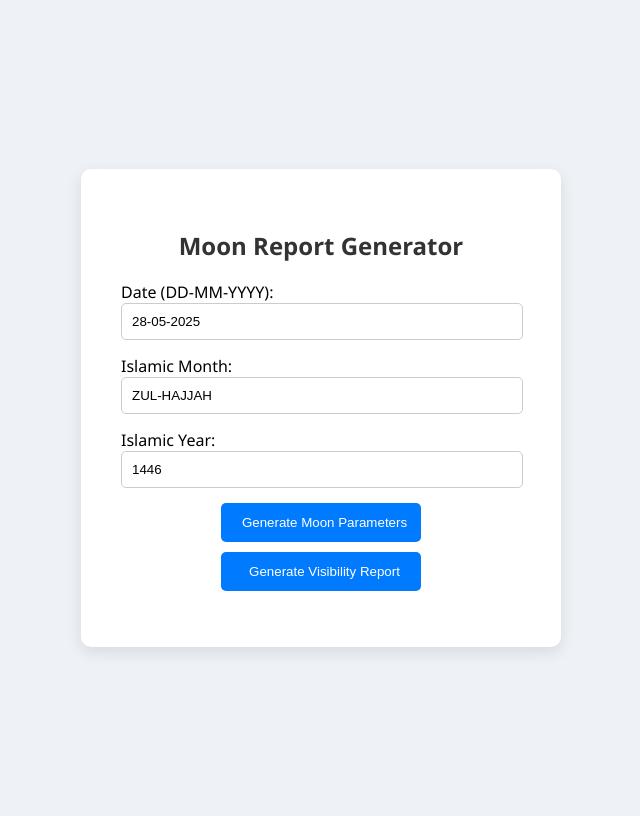
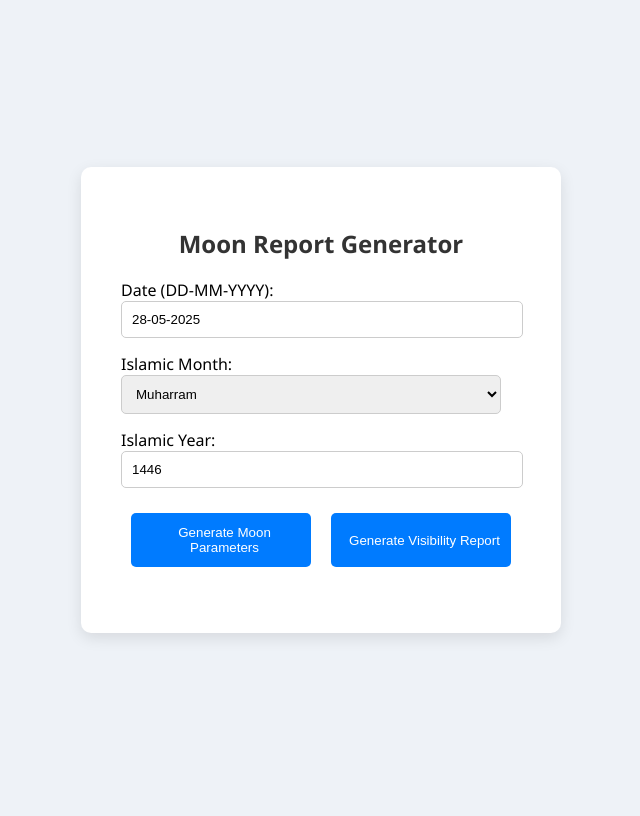
Before and after one commit to yasir13001/AI_Moon_Visibilty_Reporting, a FastAPI app: page / in a window 1280 px wide. Shown: the whole page, without its empty margins (319-959 px from the left). After the commit the page ends 638 px from the top, so only its background shows below. Run offline with FastAPI, Linux system fonts and the light colour scheme.

Commit message:
feat(form): update islamic months field into select field

```diff
--- a/src/main.py
+++ b/src/main.py
@@ -13,6 +13,21 @@
 
 
 all_data_df = pd.DataFrame()
+
+ISLAMIC_MONTHS: list[str] = [
+    "Muharram",
+    "Safar",
+    "Rabi-al-Awwal",
+    "Rabi-al-Thani",
+    "Jumada-al-Awwal",
+    "Jumada-al-Thani",
+    "Rajab",
+    "Sha-ban",
+    "Ramadan",
+    "Shawwal",
+    "Dhu-al-Qadah",
+    "Dhu-al-Hijjah",
+]
 
 
 def load_files(path):
@@ -48,7 +63,9 @@
 
 @app.get("/", response_class=HTMLResponse)
 async def root(request: Request):
-    return templates.TemplateResponse(request=request, name="index.html")
+    return templates.TemplateResponse(
+        request=request, name="index.html", context={"islamic_months": ISLAMIC_MONTHS}
+    )
 
 
 @app.post("/generate-moon-parameters/")
--- a/src/pdf_gene.py
+++ b/src/pdf_gene.py
@@ -129,7 +129,7 @@
         return df
 
     def calculate(self):
-        # Use the pre-loaded dataframe
+        # Use the pre-loaded DataFrame
         dfs = self.sort()
         dfd = pd.DataFrame()
         if not dfs.empty:
--- a/src/templates/index.html
+++ b/src/templates/index.html
@@ -5,6 +5,7 @@
     <title>Moon Report Generator</title>
     <style>
       body {
+        margin: 0px;
         font-family: "Segoe UI", sans-serif;
         background-color: #eef2f7;
         display: flex;
@@ -25,10 +26,12 @@
       }
       input,
       label,
+      select,
       button {
         width: 95%;
         display: block;
       }
+      select,
       input {
         padding: 10px;
         margin-bottom: 15px;
@@ -39,20 +42,25 @@
         width: 200px;
         background-color: #007bff;
         color: white;
-        padding: 12px 5px 12px 12px; /* Optional: change left padding */
-        margin: 10px auto 0 auto; /* Top auto-center bottom auto */
+        padding: 12px 5px 12px 12px;
+        margin: 10px;
         border: none;
         border-radius: 5px;
         cursor: pointer;
-        display: block; /* Needed for margin auto to work */
+        display: block;
       }
       button:hover {
         background-color: #0056b3;
       }
       #responseMessage {
         margin-top: 15px;
+        text-align: center;
         color: green;
         font-weight: bold;
+      }
+
+      .btn-class{
+        display: flex;
       }
     </style>
   </head>
@@ -63,18 +71,25 @@
         <label for="date">Date (DD-MM-YYYY):</label>
         <input type="text" id="date" value="28-05-2025" required />
 
+
         <label for="month">Islamic Month:</label>
-        <input type="text" id="month" value="ZUL-HAJJAH" required />
+        <select id="month" required>
+          {% for month in islamic_months %}
+          <option value={{ month }}>{{ month }}</option>
+          {% endfor %}
+        </select>
 
         <label for="year">Islamic Year:</label>
-        <input type="text" id="year" value="1446" required />
+        <input type="number" id="year" value="1446" required />
 
+        <div class="btn-class">
           <button type="button" onclick="generateReport('moon-parameters')">
             Generate Moon Parameters
           </button>
           <button type="button" onclick="generateReport('visibility-report')">
             Generate Visibility Report
           </button>
+        </div>
       </form>
       <p id="responseMessage"></p>
     </div>
```
Lines whose indentation alone changed are shown as unchanged.
